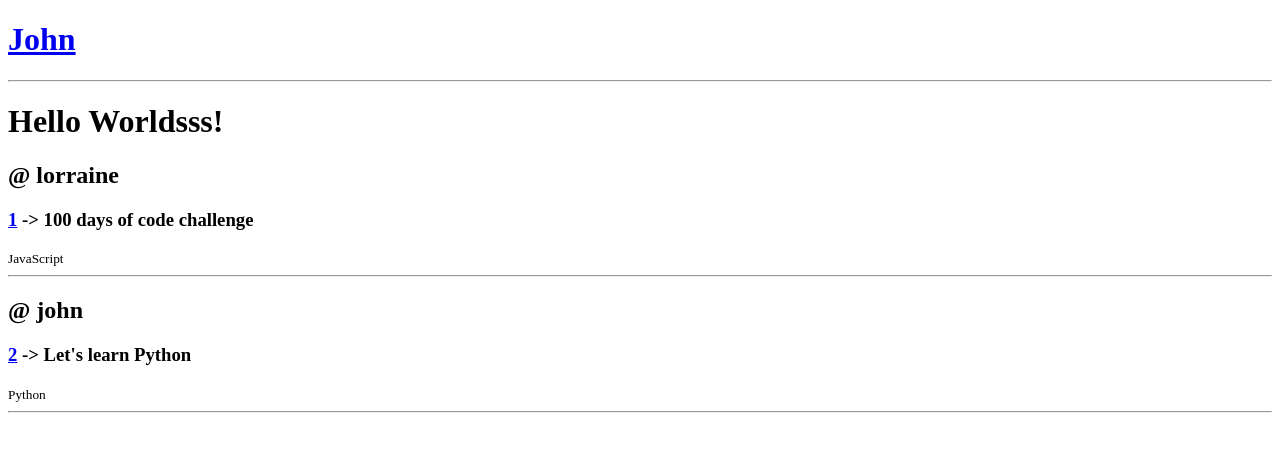
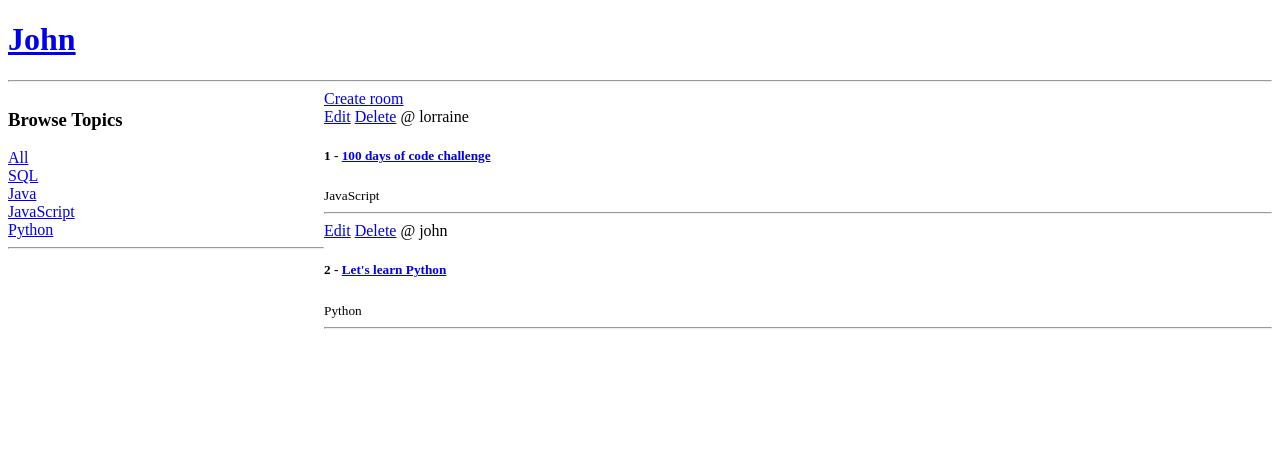
Before and after one commit to Johnlouisse088/Django-project1, a Django app: page / in a window 1280 px wide. Shown: the top 452 px of the page. Run offline with Django 5.2, Linux system fonts and the light colour scheme; data comes from the database, SQL or seed files in the repository; both versions use the stored data as it was after the commit.

Commit message:
adding add, update, delete on profile

```diff
--- a/studybud/baseapp/models.py
+++ b/studybud/baseapp/models.py
@@ -23,6 +23,9 @@ class Room(models.Model):
     def __str__(self):
         return self.name
 
+    class Meta:
+        ordering = ["-updated", "-created"]         # with '-' is descending order (last will be the first)
+
 class Message(models.Model):
     user = models.ForeignKey(User, on_delete=models.CASCADE) # -> foreignkey is to connect another table
     room = models.ForeignKey(Room, on_delete=models.SET_NULL, null=True)
--- a/studybud/baseapp/templates/home.html
+++ b/studybud/baseapp/templates/home.html
@@ -1,16 +1,44 @@
 {% extends 'main.html' %}
 
 {% block content %}
-<h1> Hello Worldsss! </h1>
-<div>
-    {% for room in rooms %}
+
+<style>
+    .home-container{
+        display: grid;
+        grid-template-columns: 1fr 3fr;
+    }
+
+</style>
+
+<div class="home-container">
+
+    <div>
+        <h3>Browse Topics</h3>
+        <div><a href="/">All</a></div>
         <div>
-            <h2>@ {{room.host.username}}</h2>
-            <h3><a href="/room/{{room.id}}">{{room.id}}</a>  ->  {{room.name}}</h3>
-            <small>{{room.topic.name}}</small>
-            <hr>
+            {% for topic in topics %}
+                <div><a href="?q={{topic.name}}">{{topic.name}}</a></div>
+            {% endfor %}
         </div>
-    {% endfor %}
+        <hr>
+    </div>
+    <div>
+        <a href="create-room/">Create room</a>
+        <div>
+            {% for room in rooms %}
+                <div>
+                    <a href="update-room/{{room.id}}/">Edit</a>
+                    <a href="delete-room/{{room.id}}/">Delete</a>
+                    <span>@ {{room.host.username}}</span>
+                    <h5>{{room.id}} - <a href="/room/{{room.id}}">{{room.name}}</a></h5>
+                    <small>{{room.topic.name}}</small>
+                    <hr>
+                </div>
+            {% endfor %}
+        </div>
+
+    </div>
+
 </div>
 
 {% endblock %}
--- a/studybud/baseapp/urls.py
+++ b/studybud/baseapp/urls.py
@@ -3,5 +3,8 @@ from . import views
 
 urlpatterns = [
     path("", views.home, name="home"),
-    path("room/<int:id>", views.room, name="room")
+    path("room/<int:id>/", views.room, name="room"),
+    path("create-room/", views.create, name="form"),
+    path("update-room/<int:id>/", views.update, name="update"),
+    path("delete-room/<int:id>/", views.delete, name="delete"),
 ]
--- a/studybud/baseapp/views.py
+++ b/studybud/baseapp/views.py
@@ -1,13 +1,22 @@
-from django.shortcuts import render
+from django.shortcuts import render, redirect
 from django.http import HttpResponse
-from .models import Room
+from .models import Room, Topic
+from .form import RoomForm
+
 
 # Create your views here.
 
 
 def home(request):
-    rooms = Room.objects.all()
-    content = {"rooms": rooms}
+    query = request.GET.get('q') if request.GET.get('q') is not None else ''
+            # request.GET.get('q') -> http://127.0.0.1:8000/?q=Python    (get the 'Python')
+    print("test", query)
+    rooms = Room.objects.filter(topic__name__icontains=query)   # icontains/contains(case sensitive)  # '' means all contains
+    topics = Topic.objects.all()
+    content = {
+        "rooms": rooms,
+        "topics": topics
+    }
     return render(request, "home.html", content)
 
 
@@ -16,3 +25,36 @@ def room(request, id):
     room = Room.objects.get(id=id)
     context = {"dict1": room}
     return render(request, "room.html", context)
+
+
+def create(request):
+    form = RoomForm()
+    context = {"form": form}
+    if request.method == "POST":
+        form = RoomForm(request.POST)       # -> create new  Room table!
+        if form.is_valid():
+            form.save()                     # -> save() is like in model syntax
+            return redirect("home")         # -> the name from urls.py (eg. name="home")  # back to homepage
+    return render(request, "room_form.html", context)
+
+
+def update(request, id):
+    room_id = Room.objects.get(id=id)
+    form = RoomForm(instance=room_id)   # -> instance is use to specify the specific info of the data (get 1 row of data)
+
+    if request.method == "POST":
+        form = RoomForm(request.POST, instance=room_id)  # use instance to update the specific data (without instance, you will create)
+        if form.is_valid():
+            form.save()
+            return redirect("home")
+
+    context = {"form": form}
+    return render(request, "room_form.html", context)
+
+def delete(request, id):
+    room_id = Room.objects.get(id=id)
+    if request.method == "POST":
+        room_id.delete()
+        return redirect("home")
+    context = {"room": room_id}
+    return render(request, "delete.html", context)
```
Also changed, not shown: studybud/baseapp/form.py (added, +8 -0 lines), studybud/baseapp/templates/delete.html (added, +10 -0 lines), studybud/baseapp/templates/room_form.html (added, +11 -0 lines), studybud/db.sqlite3.
